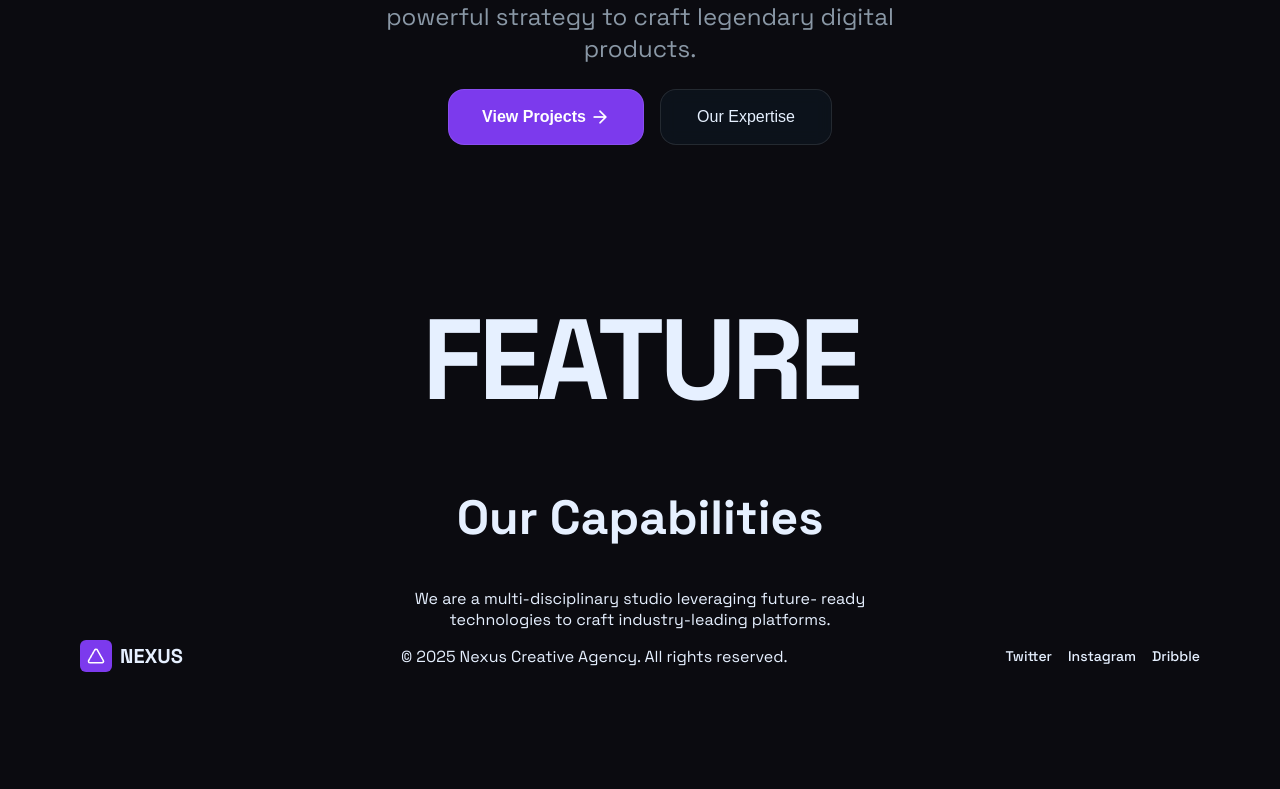
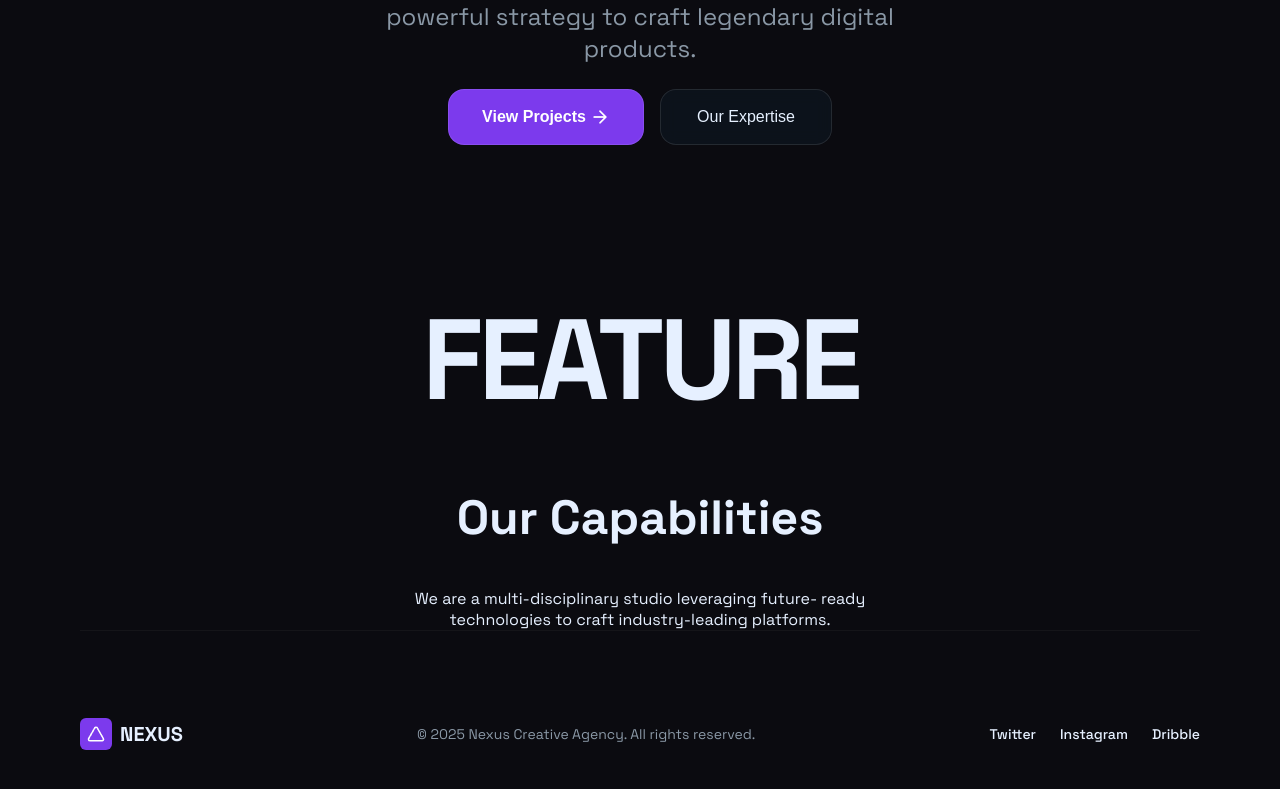
Before and after one commit to raihan-mahmud-talukder/nexus, a React (Create React App) app: page / in a window 1280 px wide. Shown: the part 671-1460 px from the top of the page. Before the commit the page ends 1354 px from the top, so only its background shows below. Built offline with nearby package versions, Linux system fonts and the light colour scheme.

Commit message:
footer style

```diff
--- a/public/styles/footer.css
+++ b/public/styles/footer.css
@@ -1,17 +1,21 @@
 footer {
     display: flex;
-        justify-content: space-between;
-        align-items: center;
+    justify-content: space-between;
+    align-items: center;
+    /* height: 10rem; */
+    border-top: 1px solid #FFFFFF0A;
+    padding-top: 5rem;
+    padding-bottom: 2.5rem;
 }
 
-nav {
+footer nav {
     display: flex;
     justify-content: space-between;
     align-items: center;
     gap: 0.5rem;
 }
 
-nav>div {
+footer nav>div {
     width: 2rem;
     height: 2rem;
     background: #7C3AED;
@@ -21,21 +25,28 @@ nav>div {
     border-radius: 6px;
 }
 
-nav>img {
+footer nav>img {
     width: 1.125rem;
     width: 1.125rem;
 }
 
-ul {
+footer p {
+    font-weight: 400;
+    font-size: 0.875rem;
+    line-height: 1.125rem;
+    color: #8A98A6;
+}
+
+footer ul {
     margin: 0;
     padding: 0;
     display: flex;
     justify-content: space-between;
     align-items: center;
-    gap: 1rem;
+    gap: 1.5rem;
 }
 
-ul li {
+footer ul li {
     margin: 0;
     padding: 0;
     list-style: none;
```
